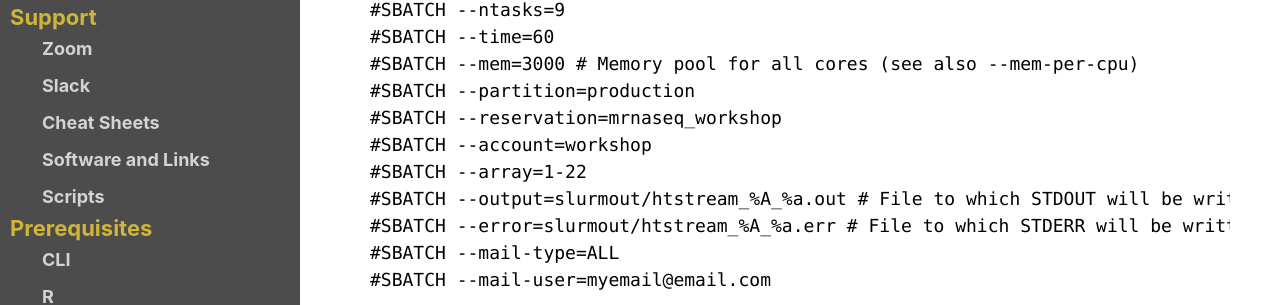
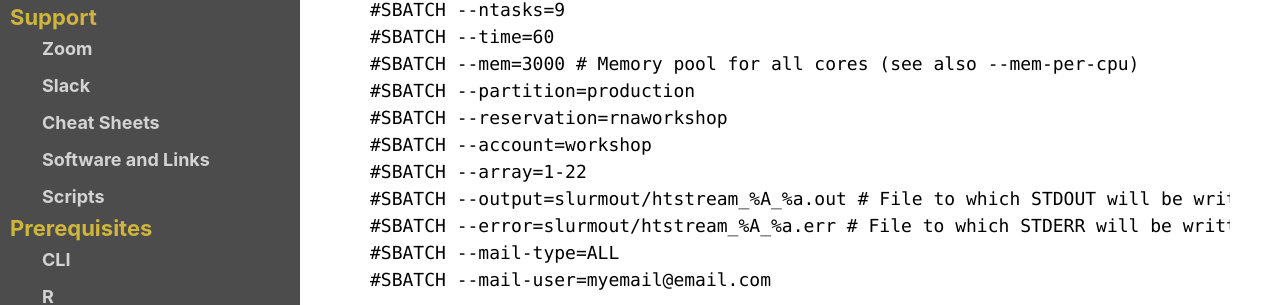
Before and after one commit to ucdavis-bioinformatics-training/2023-June-RNA-Seq-Analysis, a Jekyll site: the page built from data_reduction/01-preproc_htstream_mm.md, in a window 1280 px wide and 1400 px high, scrolled down 22253 px. Shown: the part 369-674 px from the top of the window. Built offline with Jekyll 4.4.1, drawn with Linux system fonts in a browser that asks for light colours; our own code applies the rules of GitHub Pages for plain Markdown files; some of the changed text lies outside the part shown.

Commit message:
reservation

```diff
--- a/data_reduction/01-preproc_htstream_mm.md
+++ b/data_reduction/01-preproc_htstream_mm.md
@@ -579,7 +579,7 @@ When you are done, type "q" to exit.
 #SBATCH --time=60
 #SBATCH --mem=3000 # Memory pool for all cores (see also --mem-per-cpu)
 #SBATCH --partition=production
-#SBATCH --reservation=mrnaseq_workshop
+#SBATCH --reservation=rnaworkshop
 #SBATCH --account=workshop
 #SBATCH --array=1-22
 #SBATCH --output=slurmout/htstream_%A_%a.out # File to which STDOUT will be written
```
Also changed, not shown: 1 other file.
